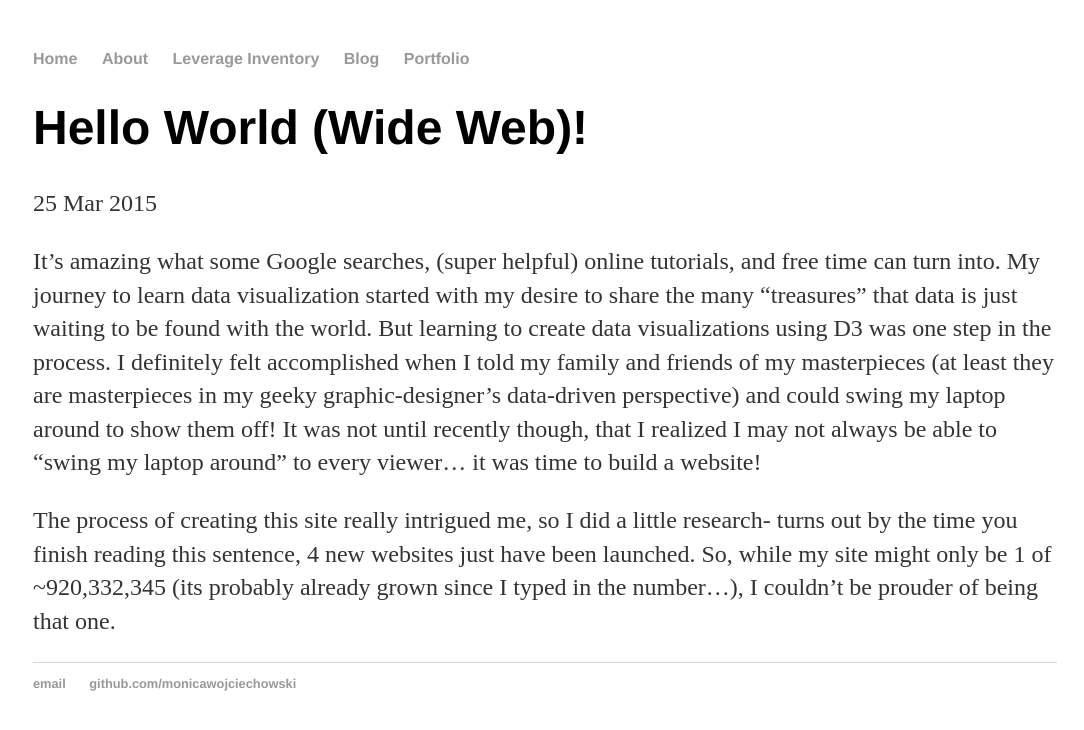
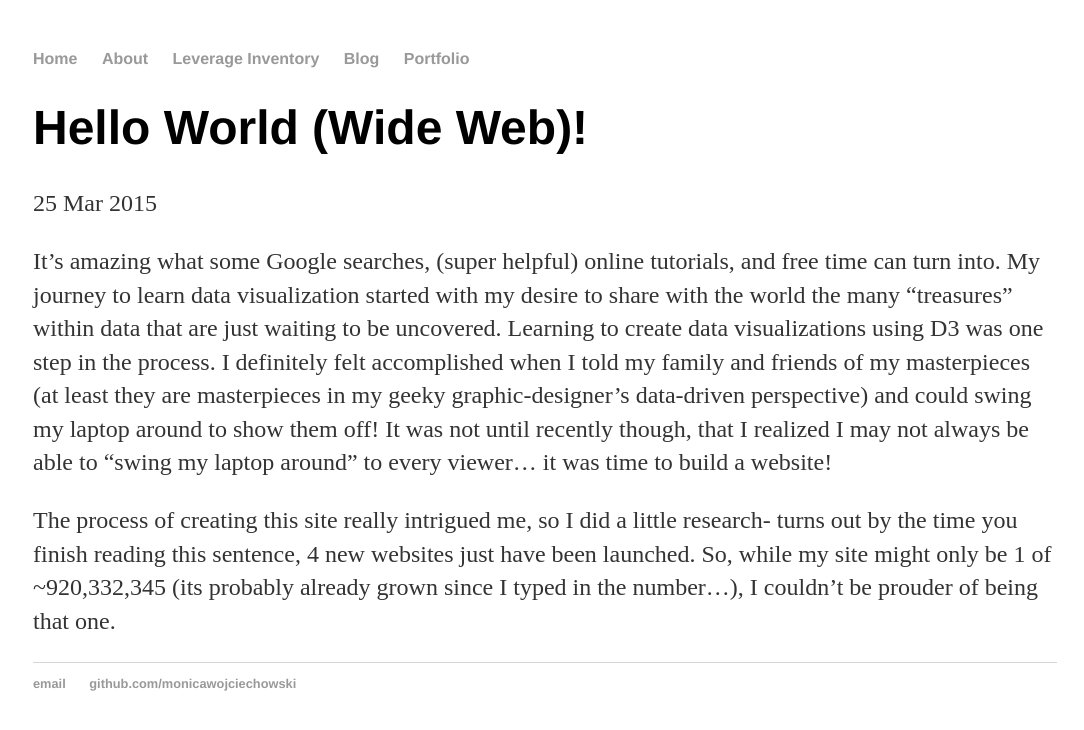
Before and after one commit to monicawoj/monicawojciechowski.github.io, a Jekyll site: the page built from _posts/2015-03-25-monica-wojciechowski-site-launched.md, in a window 1280 px wide. Shown: the top 730 px of the page, without its empty margins (95-1179 px from the left). Built offline with Jekyll 4.4.1, drawn with Linux system fonts in a browser that asks for light colours.

Commit message:
Update 2015-03-25-monica-wojciechowski-site-launched.md

```diff
--- a/_posts/2015-03-25-monica-wojciechowski-site-launched.md
+++ b/_posts/2015-03-25-monica-wojciechowski-site-launched.md
@@ -3,6 +3,6 @@ layout: post
 title: "Hello World (Wide Web)!"
 date: 2015-03-25
 ---
-It's amazing what some Google searches, (super helpful) online tutorials, and free time can turn into. My journey to learn data visualization started with my desire to share the many "treasures" that data is just waiting to be found with the world. But learning to create data visualizations using D3 was one step in the process. I definitely felt accomplished when I told my family and friends of my masterpieces (at least they are masterpieces in my geeky graphic-designer's data-driven perspective) and could swing my laptop around to show them off! It was not until recently though, that I realized I may not always be able to "swing my laptop around" to every viewer... it was time to build a website!
+It's amazing what some Google searches, (super helpful) online tutorials, and free time can turn into. My journey to learn data visualization started with my desire to share with the world the many "treasures" within data that are just waiting to be uncovered. Learning to create data visualizations using D3 was one step in the process. I definitely felt accomplished when I told my family and friends of my masterpieces (at least they are masterpieces in my geeky graphic-designer's data-driven perspective) and could swing my laptop around to show them off! It was not until recently though, that I realized I may not always be able to "swing my laptop around" to every viewer... it was time to build a website!
 
 The process of creating this site really intrigued me, so I did a little research- turns out by the time you finish reading this sentence, 4 new websites just have been launched. So, while my site might only be 1 of ~920,332,345 (its probably already grown since I typed in the number...), I couldn't be prouder of being that one.
```
